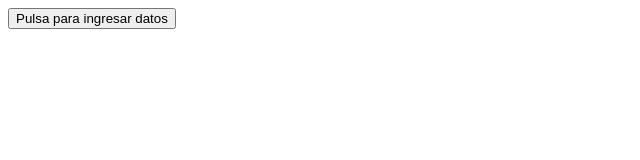
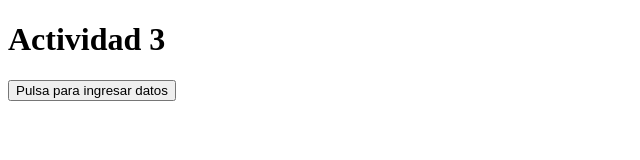
Before and after one commit to oliverfrdzz/ActividadesTIC, a plain HTML site: page Actividades tic/actividad3/index.html in a window 1280 px wide. Shown: the whole page, without its empty margins (0-640 px from the left). Drawn offline with Linux system fonts and the light colour scheme.

Commit message:
Update index.html

```diff
--- a/Actividades tic/actividad3/index.html
+++ b/Actividades tic/actividad3/index.html
@@ -8,6 +8,8 @@
 </head>
 <body>
 
+<h1>Actividad 3</h1>
+
 <button onclick="pedirDatos()">Pulsa para ingresar datos</button>
 
 </body>
```
